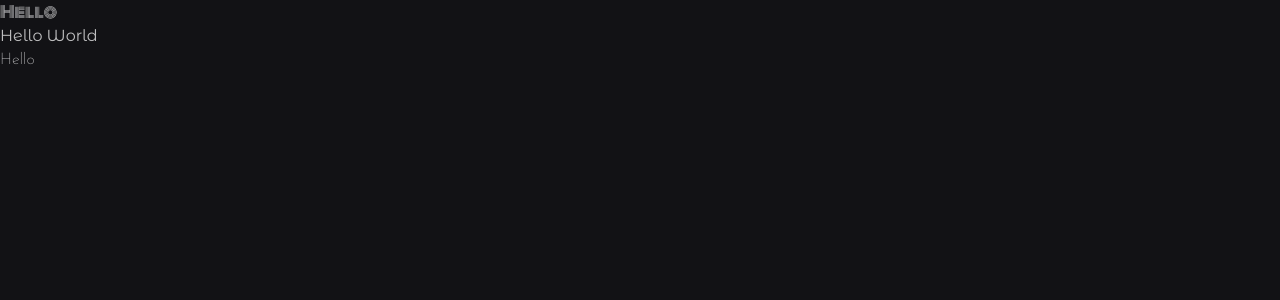
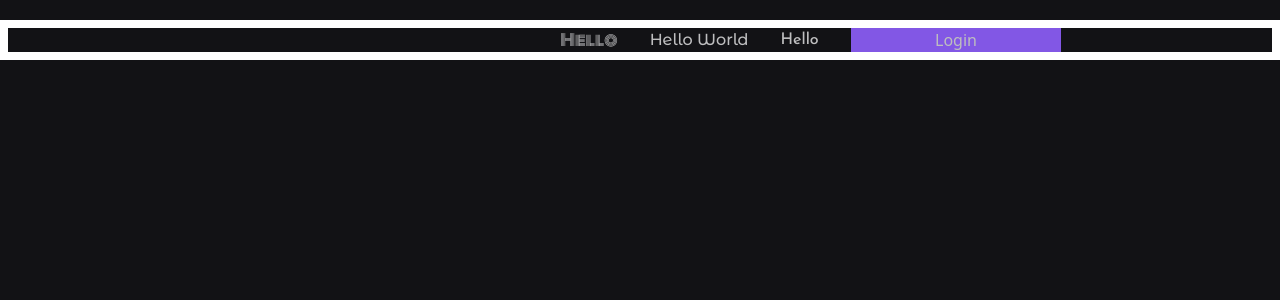
Before and after one commit to Jessica-Garcia/music-journal, a Next.js app: page / in a window 1280 px wide. Shown: the top 300 px of the page. Built offline with nearby package versions, Linux system fonts and the light colour scheme; no server answers.

Commit message:
login with spotify

```diff
--- /dev/null
+++ b/db.json
@@ -0,0 +1,12 @@
+{
+  "testes": [
+    {
+      "id": 1,
+      "title": "teste-1"
+    },
+    {
+      "id": 2,
+      "title": "teste-2"
+    }
+  ]
+}
--- a/next.config.js
+++ b/next.config.js
@@ -1,4 +1,13 @@
 /** @type {import('next').NextConfig} */
-const nextConfig = {}
+const nextConfig = {
+  images: {
+    remotePatterns: [
+      {
+        protocol: 'https',
+        hostname: 'i.scdn.co',
+      },
+    ],
+  },
+}
 
 module.exports = nextConfig
--- /dev/null
+++ b/src/app/api/auth/[...nextauth]/route.ts
@@ -0,0 +1,18 @@
+import NextAuth from 'next-auth'
+import SpotifyProvider from 'next-auth/providers/spotify'
+
+export const authOption = {
+  providers: [
+    SpotifyProvider({
+      clientId: process.env.SPOTIFY_CLIENT_ID || '',
+      clientSecret: process.env.SPOTIFY_CLIENT_SECRET || '',
+    }),
+  ],
+  pages: {
+    signIn: '/signin',
+  },
+}
+
+const handler = NextAuth(authOption)
+
+export { handler as GET, handler as POST }
--- /dev/null
+++ b/src/app/components/Provider.tsx
@@ -0,0 +1,12 @@
+'use client'
+
+import { SessionProvider } from 'next-auth/react'
+import React from 'react'
+
+interface ProvProps {
+  children: React.ReactNode
+}
+
+export const Provider = ({ children }: ProvProps) => {
+  return <SessionProvider>{children}</SessionProvider>
+}
--- /dev/null
+++ b/src/app/components/SignInButton.tsx
@@ -0,0 +1,45 @@
+'use client'
+import Image from 'next/image'
+import { signIn, signOut, useSession } from 'next-auth/react'
+
+export const SignInButton = () => {
+  const session = useSession()
+  const isSignedIn = session.status === 'authenticated'
+
+  async function handleConnectSpotify() {
+    await signIn('spotify', { callbackUrl: '/' })
+  }
+
+  async function handleSignOutSpotify() {
+    await signOut()
+  }
+
+  console.log(session.data)
+
+  return (
+    <div className="flex w-1/3 gap-4">
+      {isSignedIn ? (
+        <>
+          <button
+            className="w-1/2 bg-purple-500"
+            onClick={handleSignOutSpotify}
+          >
+            Sair
+          </button>
+          <Image
+            src={session.data.user?.image!}
+            width={100}
+            height={100}
+            alt="Picture of the author"
+            className="h-12 w-12 rounded-full"
+            priority
+          />
+        </>
+      ) : (
+        <button className="w-1/2 bg-purple-500" onClick={handleConnectSpotify}>
+          Login
+        </button>
+      )}
+    </div>
+  )
+}
--- a/src/app/layout.tsx
+++ b/src/app/layout.tsx
@@ -1,9 +1,9 @@
+import React from 'react'
 import './globals.css'
-import React from 'react'
 import {
   Monoton,
   Josefin_Sans as Josefin,
-  Montserrat_Alternates as MontserratAlter,
+  Montserrat_Alternates as MontserratAlternates,
 } from 'next/font/google'
 
 const monoton = Monoton({
@@ -14,14 +14,14 @@ const monoton = Monoton({
 
 const josefin = Josefin({
   subsets: ['latin'],
-  weight: '200',
+  weight: '500',
   variable: '--font-josefin',
 })
 
-const montserratAlter = MontserratAlter({
+const montserratAlter = MontserratAlternates({
   subsets: ['latin'],
-  weight: '400',
-  variable: '--font-mont',
+  weight: '500',
+  variable: '--font-montserrat',
 })
 
 export const metadata = {
@@ -38,7 +38,7 @@ export default function RootLayout({
   return (
     <html lang="en">
       <body
-        className={`${monoton.variable} ${josefin.variable} ${montserratAlter.variable} bg-gray-900 font-sans text-gray-100`}
+        className={`${monoton.variable} ${montserratAlter.variable} ${josefin.variable} bg-gray-900 font-sans text-gray-100`}
       >
         {children}
       </body>
--- a/src/app/page.tsx
+++ b/src/app/page.tsx
@@ -1,9 +1,15 @@
+import { Provider } from './components/Provider'
+import { SignInButton } from './components/SignInButton'
+
 export default function Home() {
   return (
-    <>
-      <h1 className="font-alt">Hello</h1>
-      <h2 className="font-title">Hello World</h2>
-      <p className="font-text">Hello</p>
-    </>
+    <Provider>
+      <div className="mt-5 flex justify-end gap-8 border-8 border-solid border-white">
+        <h1 className="font-alt">Hello</h1>
+        <h2 className="font-title">Hello World</h2>
+        <p className="font-text">Hello</p>
+        <SignInButton />
+      </div>
+    </Provider>
   )
 }
--- a/tailwind.config.js
+++ b/tailwind.config.js
@@ -9,7 +9,7 @@ module.exports = {
     extend: {
       fontFamily: {
         text: 'var(--font-josefin)',
-        title: 'var(--font-mont)',
+        title: 'var(--font-montserrat)',
         alt: 'var(--font-monoton)',
       },
       colors: {
```
Also changed, not shown: package.json (+8 -2 lines), 1 other file (tests, documents, lock files or other folders).
